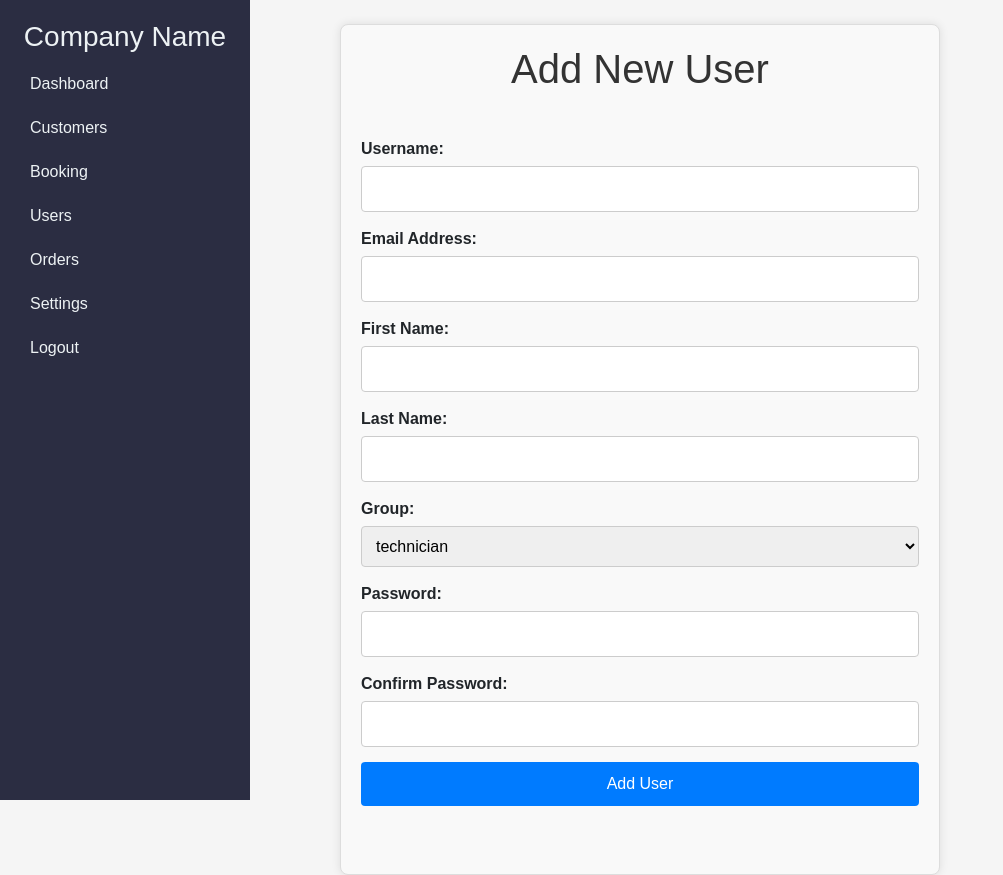
After one commit to IAMLARK/Azone, a Django app: page /add_user/ in a window 1280 px wide. The commit adds this page. Shown: the whole page, without its empty margins (0-1003 px from the left). Run offline with Django 5.2, Linux system fonts and the light colour scheme; a user stored in the database is signed in; some libraries are stand-ins or nearby versions.

Commit message:
new updates

```diff
--- /dev/null
+++ b/project/templates/admin/add_user.html
@@ -0,0 +1,118 @@
+{% extends 'admin/admin_dashboard.html' %}
+
+{% load static %}
+
+{% block content %}
+    <div class="content">
+        <h1>Add New User</h1>
+        <br/>
+
+        <form method="POST" action="{% url 'add_user' %}" class="user-form">
+            {% csrf_token %}
+            <div class="form-group">
+                <label for="username">Username:</label>
+                <input type="text" name="username" required>
+            </div>
+
+            <div class="form-group">
+                <label for="email">Email Address:</label>
+                <input type="email" name="email" required>
+            </div>
+
+            <div class="form-group">
+                <label for="first_name">First Name:</label>
+                <input type="text" name="first_name" required>
+            </div>
+
+            <div class="form-group">
+                <label for="last_name">Last Name:</label>
+                <input type="text" name="last_name" required>
+            </div>
+
+            <div class="form-group">
+                <label for="group">Group:</label>
+                <select name="group" required>
+                    {% for group in groups %}
+                        <option value="{{ group.id }}">{{ group.name }}</option>
+                    {% endfor %}
+                </select>
+            </div>
+
+            <div class="form-group">
+                <label for="password">Password:</label>
+                <input type="password" name="password" required>
+            </div>
+
+            <div class="form-group">
+                <label for="confirm_password">Confirm Password:</label>
+                <input type="password" name="confirm_password" required>
+            </div>
+
+            <button type="submit" class="btn">Add User</button>
+        </form>
+
+        <br>
+        <br>
+    </div>
+
+    <style>
+        .content {
+            max-width: 600px;
+            margin: 0 auto;
+            padding: 20px;
+            border: 1px solid #ddd;
+            border-radius: 8px;
+            box-shadow: 0 0 10px rgba(0, 0, 0, 0.1);
+            background-color: #f9f9f9;
+        }
+
+        h1 {
+            text-align: center;
+            margin-bottom: 20px;
+            color: #333;
+        }
+
+        .user-form {
+            display: flex;
+            flex-direction: column;
+        }
+
+        .form-group {
+            margin-bottom: 15px;
+        }
+
+        label {
+            margin-bottom: 5px;
+            font-weight: bold;
+        }
+
+        input, select {
+            padding: 10px;
+            font-size: 16px;
+            border: 1px solid #ccc;
+            border-radius: 4px;
+            width: 100%;
+            box-sizing: border-box;
+        }
+
+        input:focus, select:focus {
+            border-color: #007bff;
+            outline: none;
+        }
+
+        .btn {
+            padding: 10px;
+            font-size: 16px;
+            color: white;
+            background-color: #007bff;
+            border: none;
+            border-radius: 4px;
+            cursor: pointer;
+            transition: background-color 0.3s;
+        }
+
+        .btn:hover {
+            background-color: #0056b3;
+        }
+    </style>
+{% endblock %}
--- a/project/templates/admin/admin_dashboard.html
+++ b/project/templates/admin/admin_dashboard.html
@@ -86,7 +86,7 @@
         <a href="#">Dashboard</a>
         <a href="{% url 'customer' %}">Customers</a>
         <a href="{% url 'records' %}">Booking</a>
-        <a href="#">Users</a>
+        <a href="{% url 'manage_users' %}">Users</a>
         <a href="#">Orders</a>
         <a href="#">Settings</a>
         <a href="{% url 'logout' %}">Logout</a>
--- a/project/urls.py
+++ b/project/urls.py
@@ -20,6 +20,11 @@ urlpatterns = [
     path('add_customer', views.add_customer, name='add_customer'),
     path('customer_record/<int:pk>', views.customer_record, name='customer_record'),
     path('delete_customer/<int:pk>', views.delete_customer, name='delete_customer'),
+    path('manage_users/', views.manage_users, name='manage_users'),
+    path('add_user/', views.add_user, name='add_user'),
+    path('users/<int:user_id>/', views.user_detail, name='user_detail'),
+    path('users/<int:user_id>/update/', views.user_update, name='user_update'),
+    path('users/<int:user_id>/delete/', views.user_delete, name='user_delete'),
     path('update_customer/<int:pk>', views.update_customer, name='update_customer'),
     path('favicon.ico', lambda request: HttpResponseNotFound()),
     path('paypal/', include("paypal.standard.ipn.urls")),
--- a/project/views.py
+++ b/project/views.py
@@ -1,11 +1,12 @@
-from django.shortcuts import render, redirect
+from django.shortcuts import get_object_or_404, render, redirect
 from django.contrib import messages
 from .forms import SignUpForm, AddRecordForm, AddCustomerForm
 from django.contrib.auth import login,logout, authenticate
 from .models import Record, Customer
+from django.core.paginator import Paginator
 from django.contrib.auth.decorators import login_required
 from .decorators import unauthenticated_user, allowed_users
-from django.contrib.auth.models import Group
+from django.contrib.auth.models import Group, User
 from django.db import IntegrityError
 from django.urls import reverse
 from paypal.standard.forms import PayPalPaymentsForm
@@ -130,7 +131,12 @@ def test(request):
 @login_required(login_url='login')
 def record(request):
     records = Record.objects.all()
+    paginator = Paginator(records, 10)  # Show 10 records per page
+
+    page_number = request.GET.get('page')  # Get the page number from the URL
+    records = paginator.get_page(page_number)
     return render(request, 'records.html', {'records':records})
+
 
 @login_required(login_url='login')
 def delete_record(request, pk):
@@ -165,9 +171,11 @@ def products(request):
 
 def customer(request):
     customers = Customer.objects.all()
+    paginator = Paginator(customers, 10)  # Show 10 customers per page
 
+    page_number = request.GET.get('page')  # Get the page number from the URL
+    customers = paginator.get_page(page_number)
     return render(request, 'admin/customer.html', {'customers':customers})
-
 
 @login_required(login_url='login')
 def add_customer(request):
@@ -178,7 +186,7 @@ def add_customer(request):
                 try:
                     add_customer = form.save()
                     messages.success(request, "Record Added..")
-                    return redirect('customer_records')
+                    return redirect('customer')
                 except IntegrityError:
                     form.add_error('Id_no', 'A customer with this ID already exists.')
         return render(request, 'admin/add_customer.html', {'form':form})
@@ -222,6 +230,76 @@ def update_customer(request, pk):
          messages.success(request, "You must be logged in..")
          return redirect('login')
 
+@login_required(login_url='login')
+@allowed_users(allowed_roles=['admin',])
+def manage_users(request):
+    users = User.objects.all()
+    groups = Group.objects.all()
+    paginator = Paginator(users, 10)  # Show 10 users per page
+
+    page_number = request.GET.get('page')  # Get the current page number from the URL
+    users = paginator.get_page(page_number)
+    return render(request, 'admin/users.html', {'users': users, 'groups': groups})
+@login_required
+@allowed_users(allowed_roles=['admin'])
+def add_user(request):
+    if request.method == 'POST':
+        username = request.POST.get('username')
+        email = request.POST.get('email')
+        first_name = request.POST.get('first_name')
+        last_name = request.POST.get('last_name')
+        group_id = request.POST.get('group')
+        password = request.POST.get('password')
+        confirm_password = request.POST.get('confirm_password')
+
+        # Check if password and confirm_password match
+        if password != confirm_password:
+            messages.error(request, "Passwords do not match.")
+            return redirect('add_user')  # Redirect to the same page to display the error
+
+        # Create the user
+        try:
+            user = User.objects.create_user(username=username, password=password, email=email,
+                                             first_name=first_name, last_name=last_name)
+            group = Group.objects.get(id=group_id)
+            user.groups.add(group)
+            messages.success(request, "User added successfully.")
+            return redirect('manage_users')  # Redirect to manage users after successful creation
+        except Exception as e:
+            messages.error(request, f"Error adding user: {e}")
+            return redirect('add_user')  # Redirect to the same page to display the error
+
+    return render(request, 'admin/add_user.html', {'groups': Group.objects.all()})
+
+@login_required
+@allowed_users(allowed_roles=['admin'])
+def user_detail(request, user_id):
+    user = get_object_or_404(User, id=user_id)
+    return render(request, 'admin/user_detail.html', {'user': user})
+
+@login_required
+@allowed_users(allowed_roles=['admin'])
+def user_update(request, user_id):
+    user = get_object_or_404(User, id=user_id)
+    if request.method == 'POST':
+        user.username = request.POST.get('username')
+        user.email = request.POST.get('email')
+        user.first_name = request.POST.get('first_name')
+        user.last_name = request.POST.get('last_name')
+        user.save()
+        messages.success(request, 'User updated successfully!')
+        return redirect('user_detail', user_id=user.id)
+    return render(request, 'admin/user_update.html', {'user': user})
+
+@login_required
+@allowed_users(allowed_roles=['admin'])
+def user_delete(request, user_id):
+    user = get_object_or_404(User, id=user_id)
+    user.delete()
+    messages.success(request, 'User deleted successfully!')
+    return redirect('manage_users')
+
+
 def payment_success(request):
     return render(request, "payment/payment_success.html")
 
```
Also changed, not shown: project/templates/admin/customer.html (+24 -5 lines), project/templates/admin/user_detail.html (added, +27 -0 lines), project/templates/admin/user_update.html (added, +30 -0 lines), project/templates/admin/users.html (added, +94 -0 lines), project/templates/records.html (+38 -9 lines), Azone/settings.py (line endings or trailing spaces).
